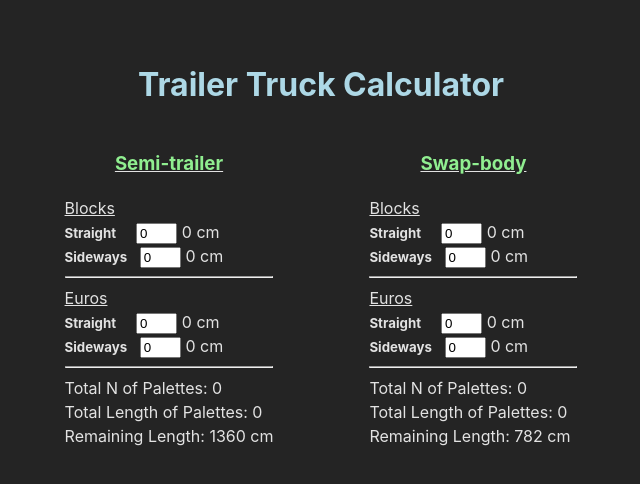
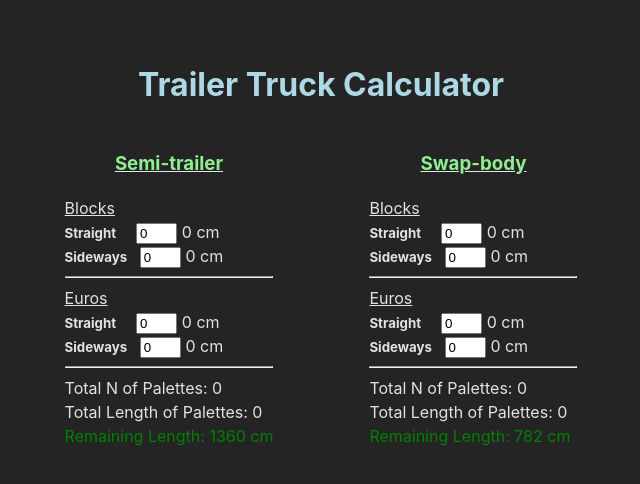
Before and after one commit to jartdian/react-ttrailer-calc, a React (Vite) app: page / in a window 1280 px wide. Shown: the top 484 px of the page, without its empty margins (319-959 px from the left). Built offline with nearby package versions, Linux system fonts and the light colour scheme.

Commit message:
add conditional css for remaining trailer length

```diff
--- a/src/Inputs.tsx
+++ b/src/Inputs.tsx
@@ -1,15 +1,18 @@
-import './App.css'
-import { useState } from 'react';
+import "./App.css";
+import { useState } from "react";
 
-export default function Inputs( {trailer_length_size} : {trailer_length_size:number} ) {
-
-  const [countBlocksStraight, setCountBlocksStraight] = useState('');
+export default function Inputs({
+  trailer_length_size,
+}: {
+  trailer_length_size: number;
+}) {
+  const [countBlocksStraight, setCountBlocksStraight] = useState("");
   const straightBlocksAsNumber = Number(countBlocksStraight);
-  const [countBlocksSideways, setCountBlocksSideways] = useState('');
+  const [countBlocksSideways, setCountBlocksSideways] = useState("");
   const sidewaysBlocksAsNumber = Number(countBlocksSideways);
-  const [countEurosStraight, setCountEurosStraight] = useState('');
+  const [countEurosStraight, setCountEurosStraight] = useState("");
   const straightEurosAsNumber = Number(countEurosStraight);
-  const [countEurosSideways, setCountEurosSidways] = useState('');
+  const [countEurosSideways, setCountEurosSidways] = useState("");
   const sidewaysEurosAsNumber = Number(countEurosSideways);
 
   function closestMultipleOfTwo(num: number) {
@@ -64,35 +67,36 @@ export default function Inputs( {trailer_length_size} : {trailer_length_size:num
       ? closestMultipleOfTwo(sidewaysEurosAsNumber) * 80
       : (closestMultipleOfTwo(sidewaysEurosAsNumber) * 80) / 2;
 
+  let remainingTrailerSize: number = trailer_length_size -
+  (closestEuroLength +
+    closestEuroWidth +
+    closestBlockWidth +
+    closestBlockLength);
+
   return (
     <>
-
       <p>
         <u>Blocks</u>
       </p>
       <div>
-
-      <h5 className='straight-heading' >Straight</h5>
+        <h5 className="straight-heading">Straight</h5>
         <input
-        style={{ width: '2.5em' }}
+          value={straightBlocksAsNumber}
+          name="blocks-straight"
+          onChange={(e) => setCountBlocksStraight(e.target.value)}
           type="number"
-        name="blocks-straight"
-        value={straightBlocksAsNumber}
-        onChange={(e) => setCountBlocksStraight(e.target.value)}
-        />{' '}
+        />{" "}
         {closestBlockLength} cm
       </div>
 
       <div>
-
-      <h5 className='sideways-heading'>Sideways</h5>
+        <h5 className="sideways-heading">Sideways</h5>
         <input
-        style={{ width: '2.5em' }}
           type="number"
           name="blocks-sideways"
           value={sidewaysBlocksAsNumber}
           onChange={(e) => setCountBlocksSideways(e.target.value)}
-        />{' '}
+        />{" "}
         {closestBlockWidth} cm
       </div>
       <hr />
@@ -100,54 +104,58 @@ export default function Inputs( {trailer_length_size} : {trailer_length_size:num
         <u>Euros</u>
       </p>
       <div>
-
-      <h5 style={{margin: '0', display: 'inline', paddingRight: '1.5em'}}>Straight</h5>
+        <h5 style={{ margin: "0", display: "inline", paddingRight: "1.5em" }}>
+          Straight
+        </h5>
         <input
-        style={{ width: '2.5em' }}
           type="number"
           name="euros-straight"
           value={straightEurosAsNumber}
           onChange={(e) => setCountEurosStraight(e.target.value)}
-        />{' '}
+        />{" "}
         {closestEuroLength} cm
       </div>
 
       <div>
-
-      <h5 style={{margin: '0', display: 'inline', paddingRight: '.95em'}}>Sideways</h5>
+        <h5 style={{ margin: "0", display: "inline", paddingRight: ".95em" }}>
+          Sideways
+        </h5>
         <input
-        style={{ width: '2.5em'}}
           type="number"
           name="euros-straight"
           value={sidewaysEurosAsNumber}
           onChange={(e) => setCountEurosSidways(e.target.value)}
-        />{' '}
+        />{" "}
         {closestEuroWidth} cm
       </div>
       <hr />
       <p>
-        Total N of Palettes:{' '}
+        Total N of Palettes:{" "}
         {straightBlocksAsNumber +
           straightEurosAsNumber +
           sidewaysBlocksAsNumber +
           sidewaysEurosAsNumber}
       </p>
-      <p  style={{width: '13em'}}>
-        Total Length of Palettes:{' '}
+      <p style={{ width: "13em" }}>
+        Total Length of Palettes:{" "}
         {closestEuroLength +
           closestEuroWidth +
           closestBlockWidth +
           closestBlockLength}
       </p>
-      <p>
-        Remaining Length:{' '}
-        {trailer_length_size -
-          (closestEuroLength +
-            closestEuroWidth +
-            closestBlockWidth +
-            closestBlockLength)}{' '}
+      {remainingTrailerSize > 0 ?
+      <p className="green-text">
+        Remaining Length:{' '}{remainingTrailerSize}{' '}
         cm
       </p>
+      :
+      <p className="red-text">
+      Remaining Length:{" "}
+      {" "}
+      {remainingTrailerSize}{' '}cm
+    </p>
+      }
+
     </>
   );
 }
--- a/src/index.css
+++ b/src/index.css
@@ -33,3 +33,12 @@ p {
   display: inline;
   padding-right: .95em;
 }
+input {
+  width: 2.5em
+}
+.red-text {
+  color: red;
+}
+.green-text {
+  color: green;
+}
```
Lines whose indentation alone changed are shown as unchanged.
